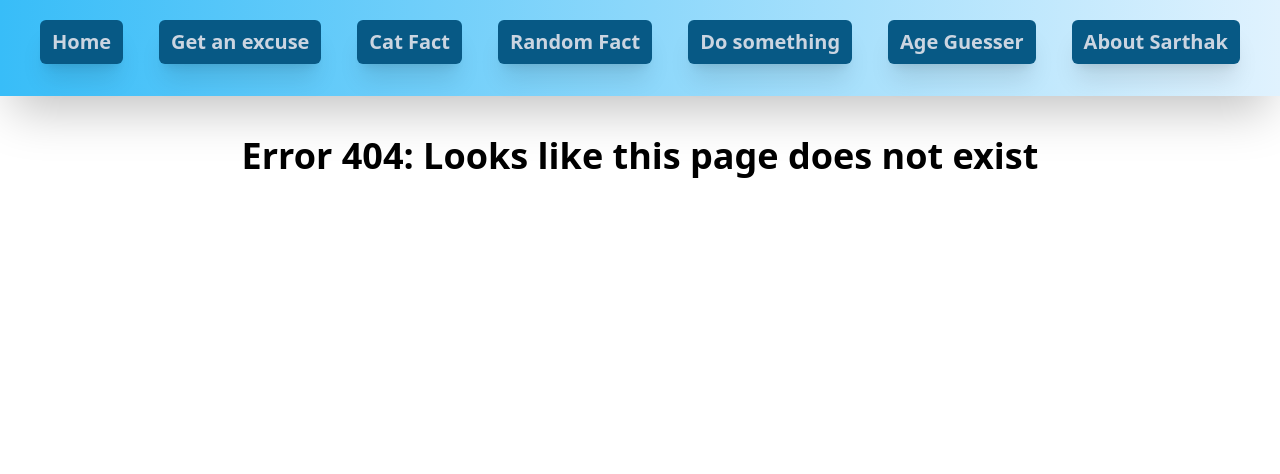
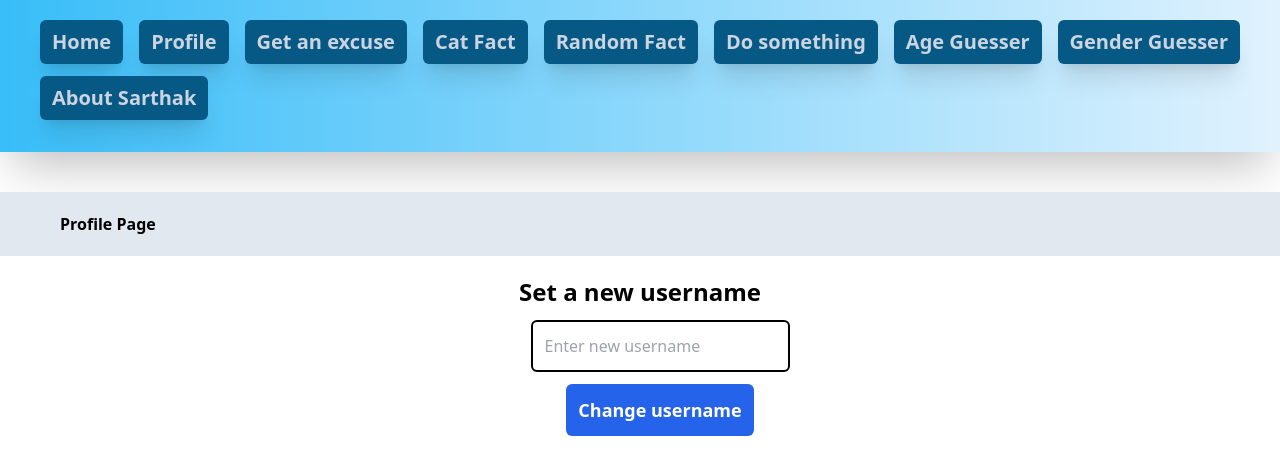
Before and after one commit to sarthakmishraa/react-practice, a React (Create React App) app: page /profile in a window 1280 px wide. Before the commit this address had no page. Shown: the top 474 px of the page. Built offline with nearby package versions, Linux system fonts and the light colour scheme.

Commit message:
added gender guesser

```diff
--- a/package.json
+++ b/package.json
@@ -3,6 +3,7 @@
   "version": "0.1.0",
   "private": true,
   "dependencies": {
+    "@tanstack/react-query": "^5.28.14",
     "@testing-library/jest-dom": "^5.17.0",
     "@testing-library/react": "^13.4.0",
     "@testing-library/user-event": "^13.5.0",
--- a/src/App.js
+++ b/src/App.js
@@ -6,12 +6,20 @@ import BoredAPI from './components/BoredAPI';
 import RandomFact from './components/RandomFact'
 import AgeGuesser from './components/AgeGuesser';
 import Excuser from './components/Excuser';
+import GenderGuess from './components/GenderGuess';
 import Home from './components/Home';
+import Profile from './components/Profile';
 import About from './components/About';
+import { useState, createContext } from 'react';
+
+export const AppContext = createContext();
 
 function App() {
+  const [username, setUsername] = useState('First');
+
   return (
     <div className='App'>
+      <AppContext.Provider value={{username, setUsername}}>
         <Router>
           <Navbar />
           <Routes>
@@ -21,10 +29,13 @@ function App() {
             <Route path='/boredapi' element={<BoredAPI />} />
             <Route path='/catfact' element={<CatFact />} />
             <Route path='/excuser' element={<Excuser />} />
+            <Route path='/genderguess' element={<GenderGuess />} />
+            <Route path='/profile' element={<Profile />} />
             <Route path='/randomfact' element={<RandomFact />} />
             <Route path='*' element={<h1 className='text-center font-semibold text-4xl p-10'>Error 404: Looks like this page does not exist</h1>} />
           </Routes>
         </Router>
+      </AppContext.Provider>
     </div>
   );
 }
--- /dev/null
+++ b/src/components/GenderGuess.js
@@ -0,0 +1,27 @@
+// GenderGuess.js
+import axios from "axios";
+import { useState } from "react";
+
+const GenderGuess = () => {
+  const [name, setName] = useState("");
+  const [genderGuessed, setGenderGuessed] = useState("");
+
+  const guessGender = () => {
+    axios.get(`https://api.genderize.io/?name=${name}`).then((res) => {
+      setGenderGuessed(res.data.gender);
+      console.log(res.data);
+    });
+  }
+
+  return(
+    <div className="grid justify-items-center mt-10">
+      <h1 className="mb-5 font-semibold py-3 text-4xl">Gender Guesser</h1>
+      <p className="font-semibold text-2xl mb-5">Enter your first name</p>
+      <input className='rounded-md border-solid border-2 border-black px-2 py-1 mb-5' type="text" placeholder="Enter first name here" onChange={(event) => {setName(event.target.value)}} />
+      <button className="active:scale-75 transition duration-50 mb-5 font-bold text-white py-2 px-3 bg-sky-500 hover:bg-sky-800 text-2xl rounded-md shadow-xl" onClick={guessGender}>Guess</button>
+      <h2 className="py-3 font-semibold text-2xl">{ genderGuessed }</h2>
+    </div>
+  )
+}
+
+export default GenderGuess;
--- a/src/components/Home.js
+++ b/src/components/Home.js
@@ -1,8 +1,15 @@
+import { useContext } from "react";
+import { AppContext } from "../App";
+
 function Home() {
+  const { username } = useContext(AppContext);
   return (
-    <div className="bg-slate-200 p-5 mt-10">
-      <h1 className="font-semibold">Home</h1>
-    </div>
+    <>
+      <div className="bg-slate-200 py-5 px-5 mt-10">
+        <h1 className="font-semibold ml-10">Home Page</h1>
+      </div>
+      <h2 className="p-5 text-2xl text-center font-semibold">Current username: {username}</h2>
+    </>
   );
 }
 
--- a/src/components/Navbar.js
+++ b/src/components/Navbar.js
@@ -5,11 +5,13 @@ function Navbar() {
     <div className="shadow-2xl bg-gradient-to-r from-sky-400 to-sky-100">
       <nav className="max-w-screen-xl mx-auto px-10 py-5 flex flex-wrap items-center justify-between">
         <li className='list-none mb-3 font-bold text-slate-300 py-2 px-3 bg-sky-800 hover:bg-sky-600 text-xl rounded-md shadow-xl'><Link to="/">Home</Link></li>
+        <li className='list-none mb-3 font-bold text-slate-300 py-2 px-3 bg-sky-800 hover:bg-sky-600 text-xl rounded-md shadow-xl'><Link to="/profile">Profile</Link></li>
         <li className='list-none mb-3 font-bold text-slate-300 py-2 px-3 bg-sky-800 hover:bg-sky-600 text-xl rounded-md shadow-xl'><Link to="/excuser">Get an excuse</Link></li>
         <li className='list-none mb-3 font-bold text-slate-300 py-2 px-3 bg-sky-800 hover:bg-sky-600 text-xl rounded-md shadow-xl'><Link to="/catfact">Cat Fact</Link></li>
         <li className='list-none mb-3 font-bold text-slate-300 py-2 px-3 bg-sky-800 hover:bg-sky-600 text-xl rounded-md shadow-xl'><Link to="/randomfact">Random Fact</Link></li>
         <li className='list-none mb-3 font-bold text-slate-300 py-2 px-3 bg-sky-800 hover:bg-sky-600 text-xl rounded-md shadow-xl'><Link to="/boredapi">Do something</Link></li>
         <li className='list-none mb-3 font-bold text-slate-300 py-2 px-3 bg-sky-800 hover:bg-sky-600 text-xl rounded-md shadow-xl'><Link to="/ageguesser">Age Guesser</Link></li>
+        <li className='list-none mb-3 font-bold text-slate-300 py-2 px-3 bg-sky-800 hover:bg-sky-600 text-xl rounded-md shadow-xl'><Link to="/genderguess">Gender Guesser</Link></li>
         <li className='list-none mb-3 font-bold text-slate-300 py-2 px-3 bg-sky-800 hover:bg-sky-600 text-xl rounded-md shadow-xl'><Link to="/about">About Sarthak</Link></li>
       </nav>
     </div>
--- /dev/null
+++ b/src/components/Profile.js
@@ -0,0 +1,22 @@
+import { useState, useContext } from "react";
+import { AppContext } from '../App';
+
+function Profile() {
+  const [newUsername, setNewUsername] = useState('');
+  const {setUsername } = useContext(AppContext);
+
+  return (
+    <>
+      <div className="bg-slate-200 p-5 mt-10">
+        <h1 className="font-semibold ml-10">Profile Page</h1>
+      </div>
+      <div className="grid justify-items-center mt-5 gap-y-3">
+        <h2 className="text-2xl text-center font-semibold">Set a new username</h2>
+        <input type="text" className="rounded-md border-solid border-2 border-black p-3 ml-10" onChange={(event) => {setNewUsername(event.target.value)}} placeholder="Enter new username" />
+        <button className="bg-blue-600 p-3 ml-10 rounded-md text-white text-lg font-semibold" onClick={() => {setUsername(newUsername);alert("Username changed successfully. Go to homepage to see updated username")}}>Change username</button>
+      </div>
+    </>
+  );
+}
+
+export default Profile;
```
Also changed, not shown: 1 other file (tests, documents, lock files or other folders). Lines whose indentation alone changed are shown as unchanged.
